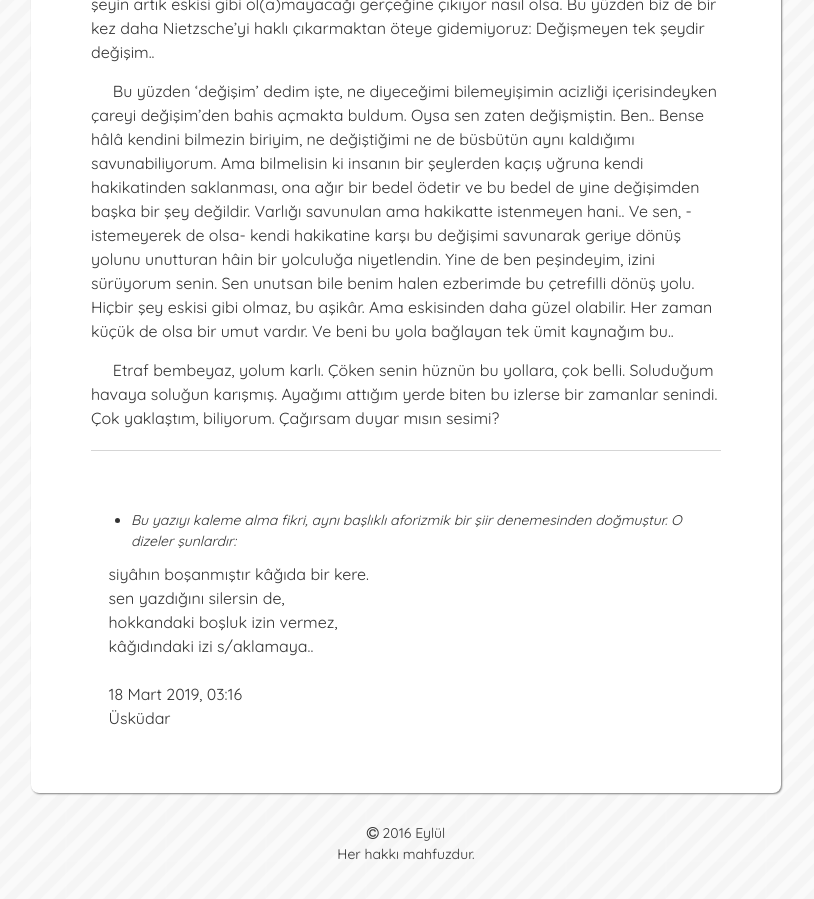
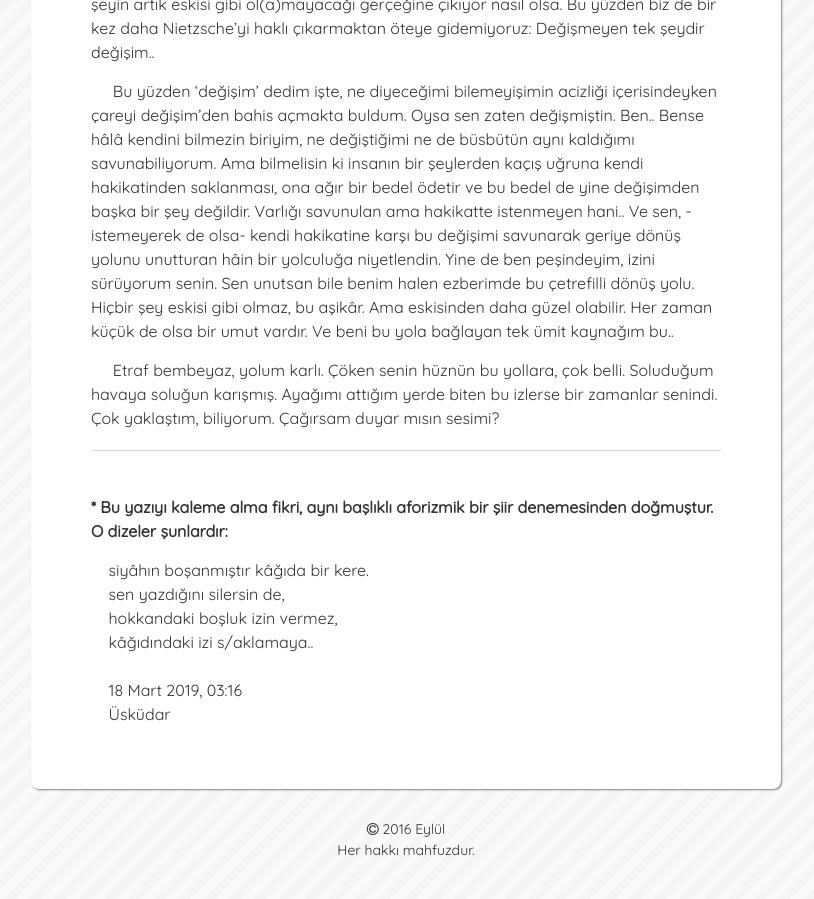
Before and after one commit to muhammedaydogdu/muhammedaydogdu.github.io, a Jekyll site: the page built from _posts/2019-03-18-iz.md, in a window 1280 px wide and 900 px high, scrolled down 1639 px. Shown: the whole window, without its empty margins (234-1048 px from the left). Built offline with Jekyll 4.4.1, drawn with Linux system fonts in a browser that asks for light colours; some web fonts are replaced.

Commit message:
Update 2019-03-18-iz.md

```diff
--- a/_posts/2019-03-18-iz.md
+++ b/_posts/2019-03-18-iz.md
@@ -25,7 +25,7 @@ image: iz.jpg
 
 ---
 <br/>
- * _Bu yazıyı kaleme alma fikri, aynı başlıklı aforizmik bir şiir denemesinden doğmuştur. O dizeler şunlardır:_
+ __* Bu yazıyı kaleme alma fikri, aynı başlıklı aforizmik bir şiir denemesinden doğmuştur. O dizeler şunlardır:__
 
 &nbsp;&nbsp;&nbsp; siyâhın boşanmıştır kâğıda bir kere.
 &nbsp;&nbsp;&nbsp; sen yazdığını silersin de,
```
